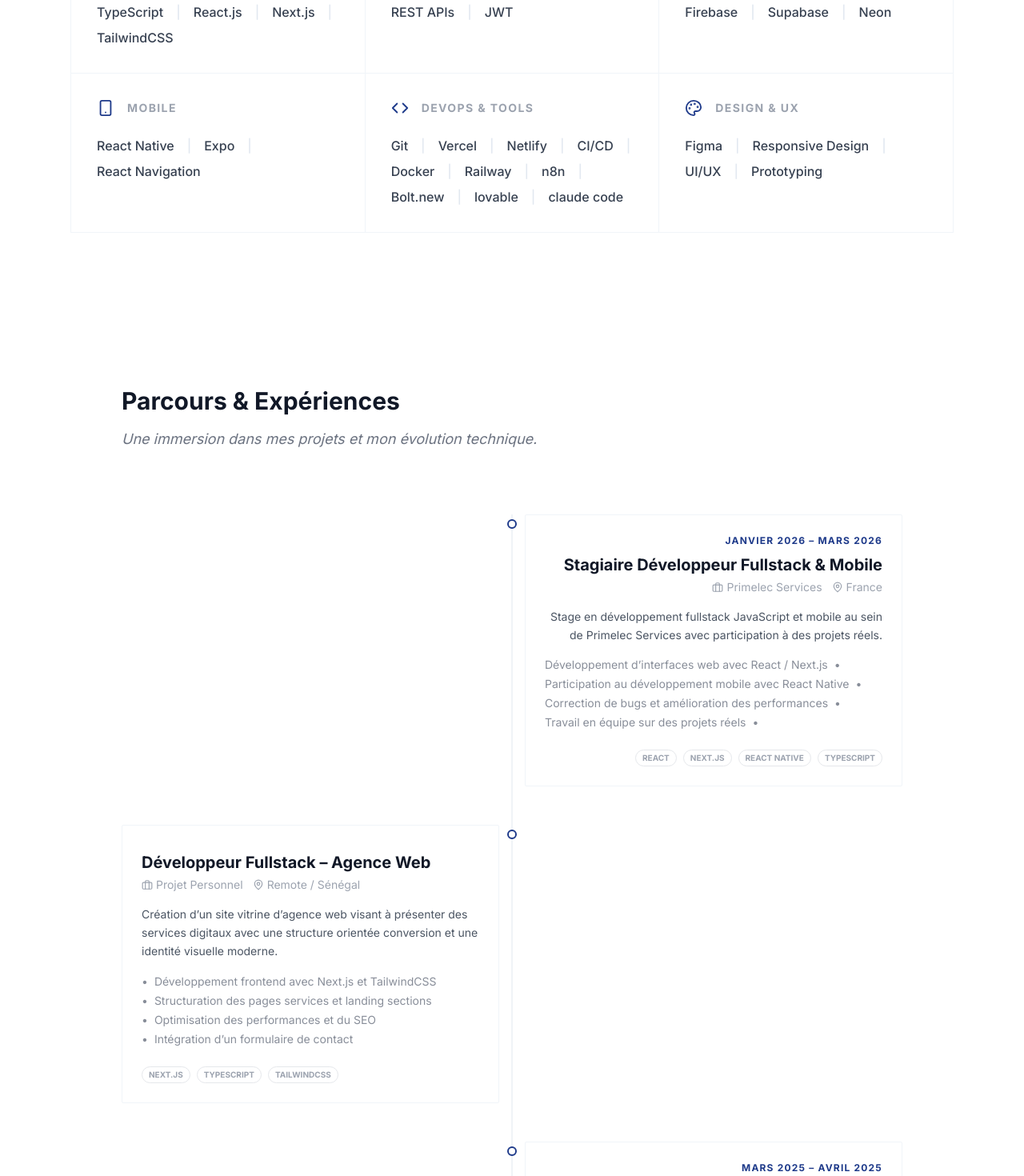
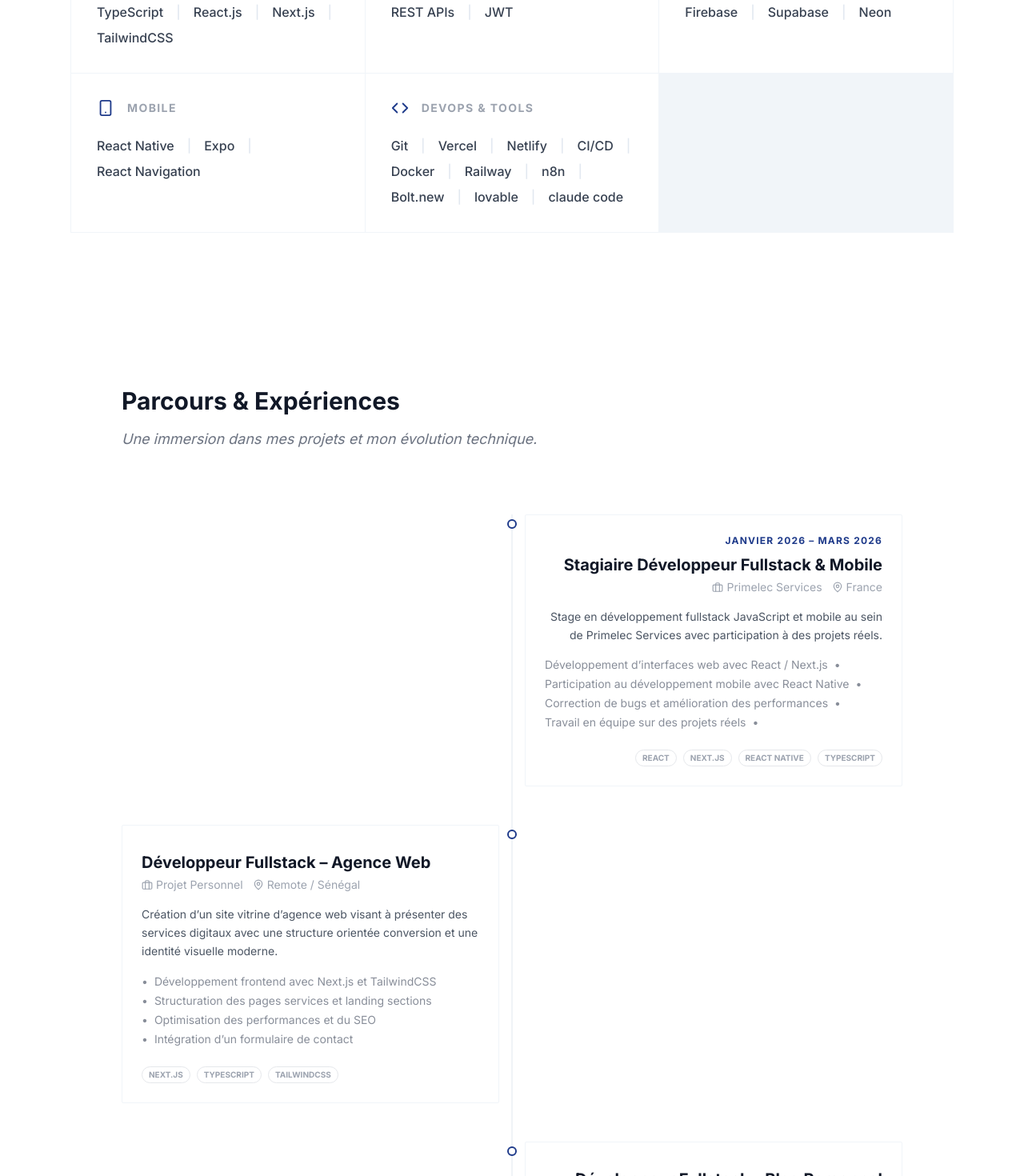
Before and after one commit to Bamba24/portofolio, a React (Vite) app: page / in a window 1280 px wide. Shown: the part 2060-3530 px from the top of the page at 80% size. Built offline with nearby package versions, Linux system fonts and the light colour scheme.

Commit message:
mise a jour des informations du portfolio

```diff
--- a/src/components/Education.tsx
+++ b/src/components/Education.tsx
@@ -13,7 +13,7 @@ export default function Education() {
       degreeEn: 'Fullstack & Mobile Developer Training',
       school: 'Xarala Academy',
       location: 'En ligne / Sénégal',
-      period: 'Février 2025 - Août 2025',
+      period: 'Février 2025 - Juillet 2025',
       descriptionFr: 'Formation intensive pour devenir développeur fullstack JavaScript et mobile avec projets pratiques.',
       descriptionEn: 'Intensive training to become a fullstack JavaScript and mobile developer with practical projects.',
       achievements: [
@@ -39,7 +39,7 @@ export default function Education() {
       titleFr: 'Développeur Certifié Xarala Academy',
       titleEn: 'Xarala Academy Certified Developer',
       issuer: 'Xarala Academy',
-      date: 'Août 2025',
+      date: 'Juillet 2025',
       descriptionFr: 'Certification officielle après la formation fullstack JS et mobile avec projets pratiques.',
       descriptionEn: 'Official certification after fullstack JS & mobile training with practical projects.'
     },
--- a/src/components/Experience.tsx
+++ b/src/components/Experience.tsx
@@ -61,7 +61,6 @@ export default function Experience() {
     titleEn: "Fullstack Developer – Personal Blog",
     company: "Projet Personnel",
     location: "Remote / Sénégal",
-    period: "Mars 2025 – Avril 2025",
     type: "Projet",
     descriptionFr:
       "Développement d’un blog personnel optimisé pour le SEO avec gestion des articles, publication de contenu technique et mode sombre.",
--- a/src/components/Projects.tsx
+++ b/src/components/Projects.tsx
@@ -334,7 +334,7 @@ export default function Projects() {
                     </div>
                   </div>
 
-                  <p className="text-sm text-gray-500 line-clamp-2 leading-relaxed">
+                  <p className="text-sm text-gray-500 line-clamp-4 leading-relaxed">
                     {langue === "fr" ? project.descriptionFr : project.descriptionEn}
                   </p>
 
--- a/src/components/Skills.tsx
+++ b/src/components/Skills.tsx
@@ -33,11 +33,6 @@ export default function Skills() {
       title: 'DevOps & Tools',
       skills: ['Git', 'Vercel', 'Netlify', 'CI/CD', 'Docker', 'Railway', "n8n", "Bolt.new", "lovable", "claude code"]
     },
-    {
-      icon: <Palette size={22} />,
-      title: 'Design & UX',
-      skills: ['Figma', 'Responsive Design', 'UI/UX', 'Prototyping']
-    }
   ];
 
   return (
```
